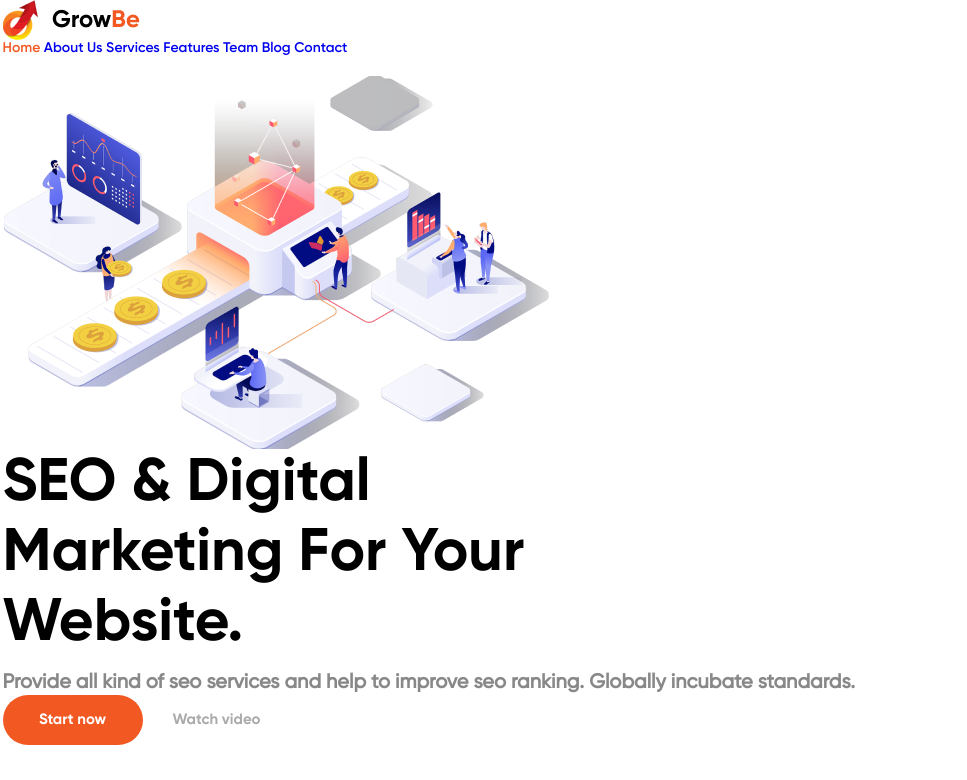
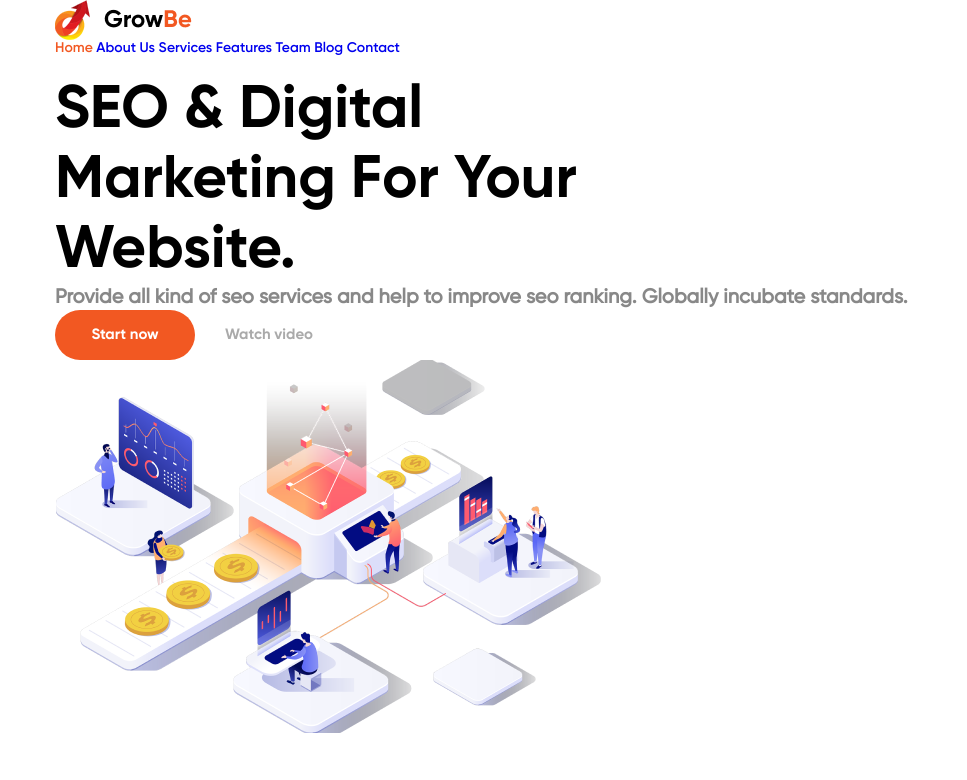
Before and after one commit to AlexanderGorskikh/Learn-HTML, a plain HTML site: page HTML_seminars/HTML_seminar3/index.html in a window 1280 px wide. Shown: the top 780 px of the page, without its empty margins (0-967 px from the left). Drawn offline with Linux system fonts and the light colour scheme.

Commit message:
Исправления преподавателя

```diff
--- a/HTML_seminars/HTML_seminar3/index.html
+++ b/HTML_seminars/HTML_seminar3/index.html
@@ -8,9 +8,8 @@
 	</head>
 	<body>
 		<header>
-			<div class="container">
+			<div class="header__block__navigation container">
 				<img src="./img/headerLogo.png" alt="" />
-				<div class="header__block__navigation">
 				<nav class="header__navigation">
 					<a class="header__homeLink" href="#">Home</a>
 					<a href="#">About Us</a>
@@ -21,21 +20,20 @@
 					<a href="#">Contact</a>
 				</nav>
 			</div>
-			</div>
 		</header>
 		<main>
 			<div class="main__wrapper container">
 				<div class="main__content">
-					<img src="./img/bodyPng1.png" alt="png" />
 					<h1 class="main__title">SEO & Digital Marketing For Your Website.</h1>
 					<h3 class="main__subtitle">
 						Provide all kind of seo services and help to improve seo ranking. Globally incubate standards.
 					</h3>
-				</div>
 					<div class="main__wrapper__buttons">
 						<button class="main__wrapper__button">Start now</button>
 						<button class="main__wrapper__buttonEmpty">Watch video</button>
 					</div>
+				</div>
+				<img src="./img/bodyPng1.png" alt="png" />
 			</div>
 		</main>
 		<footer>
--- a/HTML_seminars/HTML_seminar3/style.css
+++ b/HTML_seminars/HTML_seminar3/style.css
@@ -55,8 +55,8 @@ footer {
 }
 
 .main__wrapper {
-	width: 1920px;
-	height: 700px;
+	/* width: 1920px;
+	height: 700px; */
 
 	background: #ffffff;
 }
@@ -64,7 +64,7 @@ footer {
 .main__title {
 	font-family: 'Gilroy_bold';
 	width: 522px;
-	height: 222px;
+	/* height: 222px; */
 
 	font-size: 60px;
 	line-height: 70px;
@@ -92,7 +92,7 @@ footer {
 	font-family: 'Gilroy_bold';
 	border: none;
 	color: #aaaaaa;
-	background-color: #ffffff;
+	background: /* #ffffff */ none;
 	width: 140px;
 	height: 50px;
 	font-size: 15px;
@@ -100,6 +100,6 @@ footer {
 }
 
 .container {
-	width: 1275px;
+	width: /* 1275px */ 1170px;
 	margin: 0 auto;
 }
```
Lines whose indentation alone changed are shown as unchanged.
